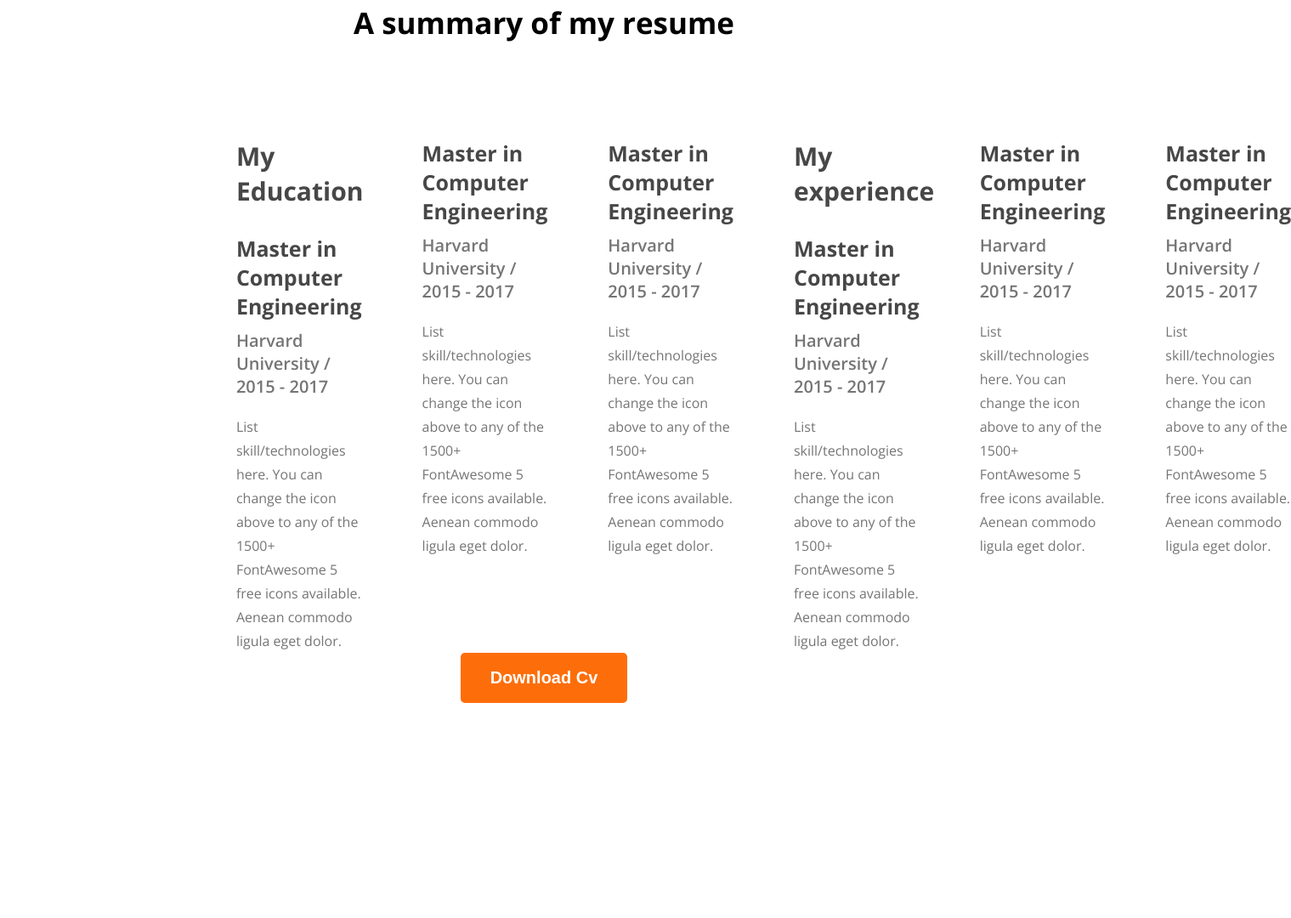
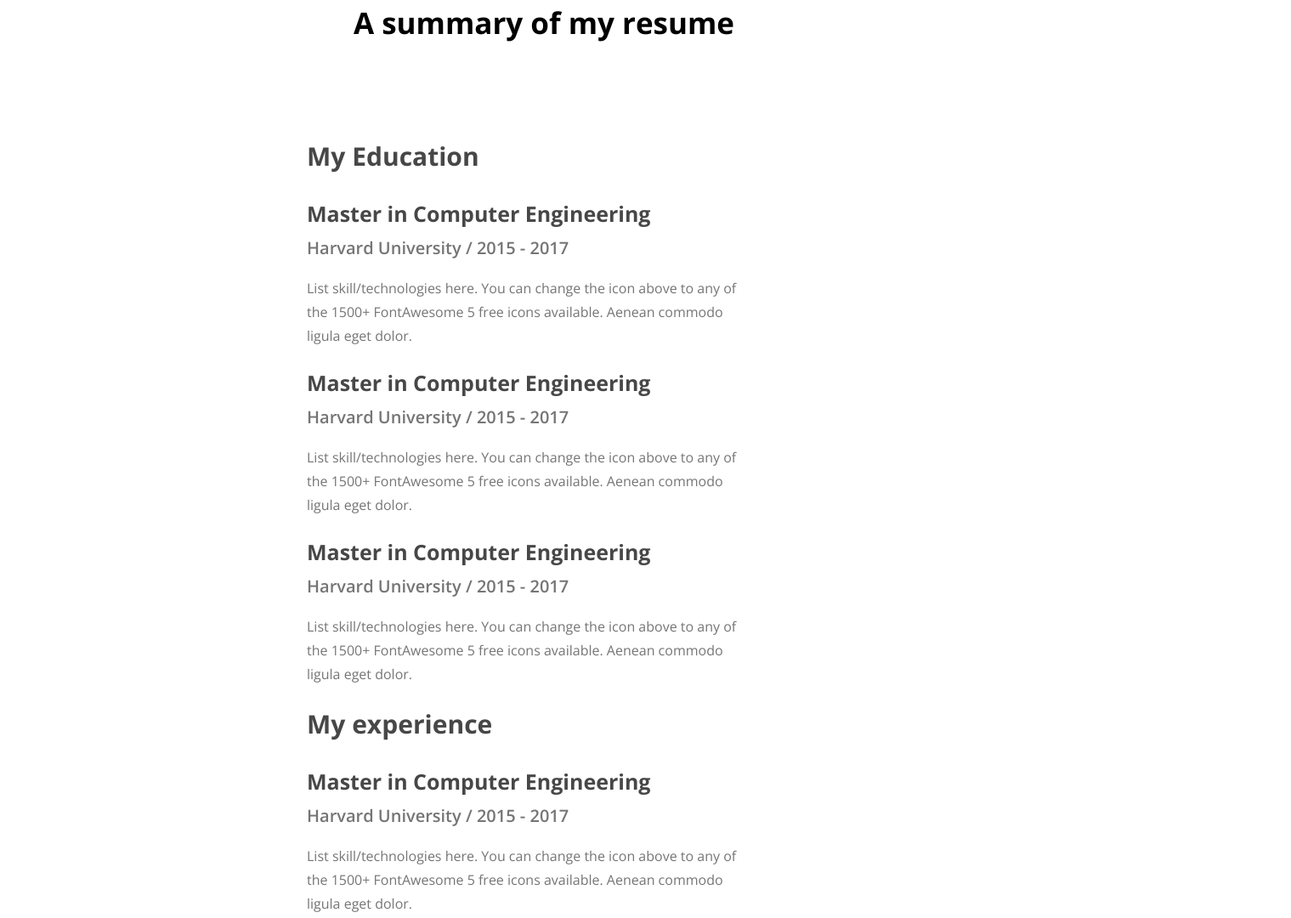
Before and after one commit to jakerabdullah/hero-dev-portfolio-code, a plain HTML site: page index.html in a window 1280 px wide. Shown: the part 2476-3556 px from the top of the page at 85% size, 1519 px wide, since content can reach past the window. Drawn offline with nearby package versions, Linux system fonts and the light colour scheme.

Commit message:
resume solve

```diff
--- a/styles/portfolio.css
+++ b/styles/portfolio.css
@@ -182,7 +182,7 @@ nav .menu a{
     width: 71%;
     max-width: 1140px;
     margin: 113px auto 0;
-    display: flex;
+    display: flex; flex-wrap: wrap;
     justify-content: space-around;
     gap: 24px;
 
```
Also changed, not shown: index.html (+1 -1 lines).
